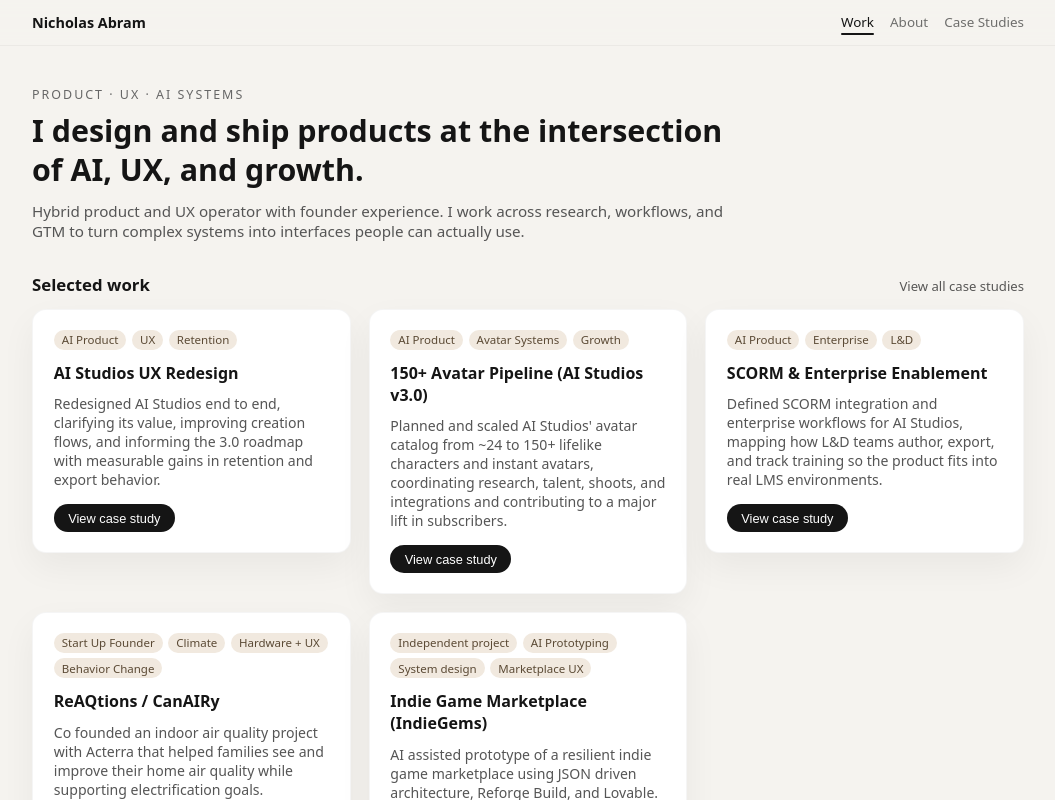
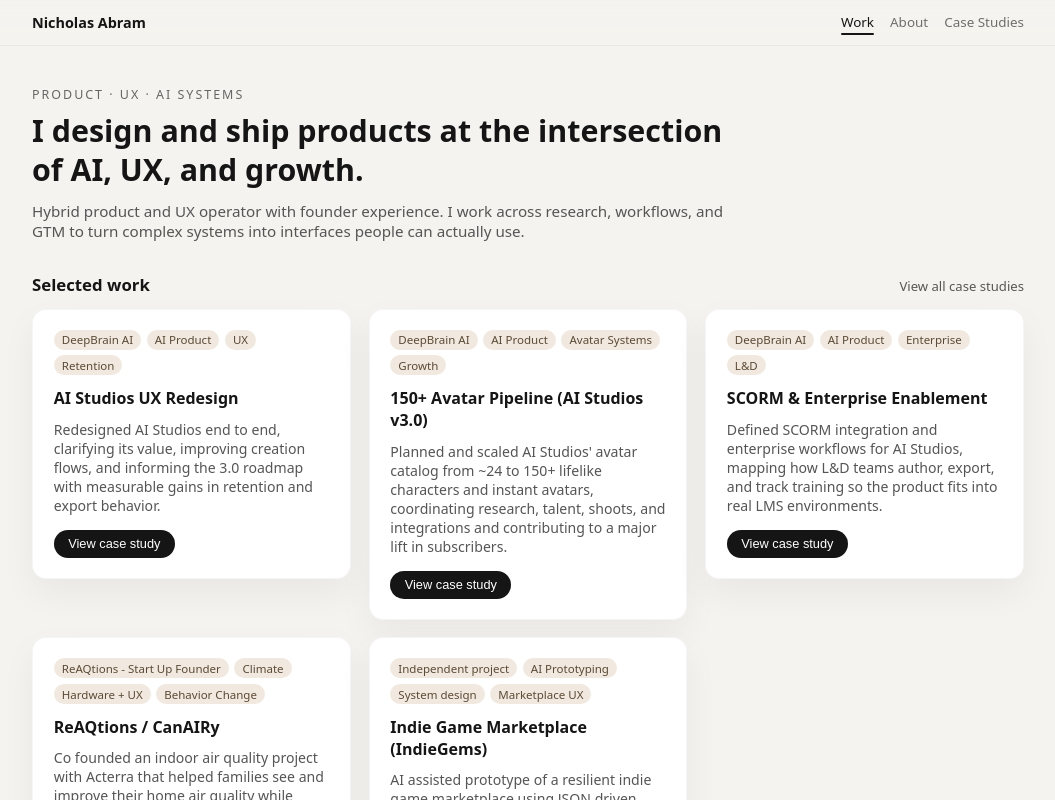
Before and after one commit to nabram/nick-portfolio, a React (Vite) app: page / in a window 1280 px wide. Shown: the top 800 px of the page, without its empty margins (112-1167 px from the left). Built offline with nearby package versions, Linux system fonts and the light colour scheme.

Commit message:
Updated proj-tags to include locations of project

```diff
--- a/src/components/cards/ProjectTileAIStudios.jsx
+++ b/src/components/cards/ProjectTileAIStudios.jsx
@@ -4,6 +4,7 @@
   return (
     <article className="proj-card">
       <div className="proj-tag-row">
+        <span className="proj-tag">DeepBrain AI</span>
         <span className="proj-tag">AI Product</span>
         <span className="proj-tag">UX</span>
         <span className="proj-tag">Retention</span>
--- a/src/components/cards/ProjectTileAvatars.jsx
+++ b/src/components/cards/ProjectTileAvatars.jsx
@@ -4,6 +4,7 @@
   return (
     <article className="proj-card">
       <div className="proj-tag-row">
+        <span className="proj-tag">DeepBrain AI</span>
         <span className="proj-tag">AI Product</span>
         <span className="proj-tag">Avatar Systems</span>
         <span className="proj-tag">Growth</span>
--- a/src/components/cards/ProjectTileReAQtions.jsx
+++ b/src/components/cards/ProjectTileReAQtions.jsx
@@ -4,7 +4,7 @@
   return (
     <article className="proj-card">
       <div className="proj-tag-row">
-        <span className="proj-tag">Start Up Founder</span>
+        <span className="proj-tag">ReAQtions - Start Up Founder</span>
         <span className="proj-tag">Climate</span>
         <span className="proj-tag">Hardware + UX</span>
         <span className="proj-tag">Behavior Change</span>
--- a/src/components/cards/ProjectTileSCORM.jsx
+++ b/src/components/cards/ProjectTileSCORM.jsx
@@ -4,6 +4,7 @@
   return (
     <article className="proj-card">
       <div className="proj-tag-row">
+        <span className="proj-tag">DeepBrain AI</span>
         <span className="proj-tag">AI Product</span>
         <span className="proj-tag">Enterprise</span>
         <span className="proj-tag">L&amp;D</span>
```
